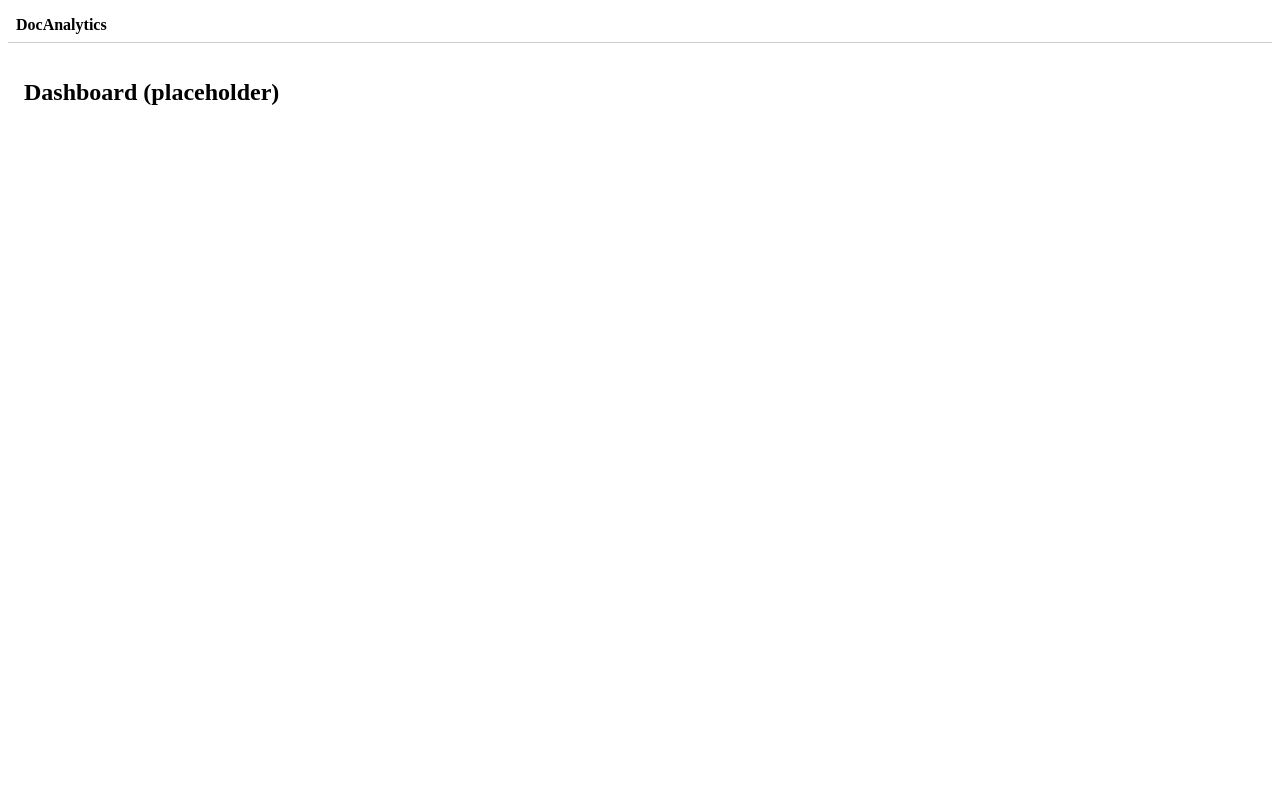
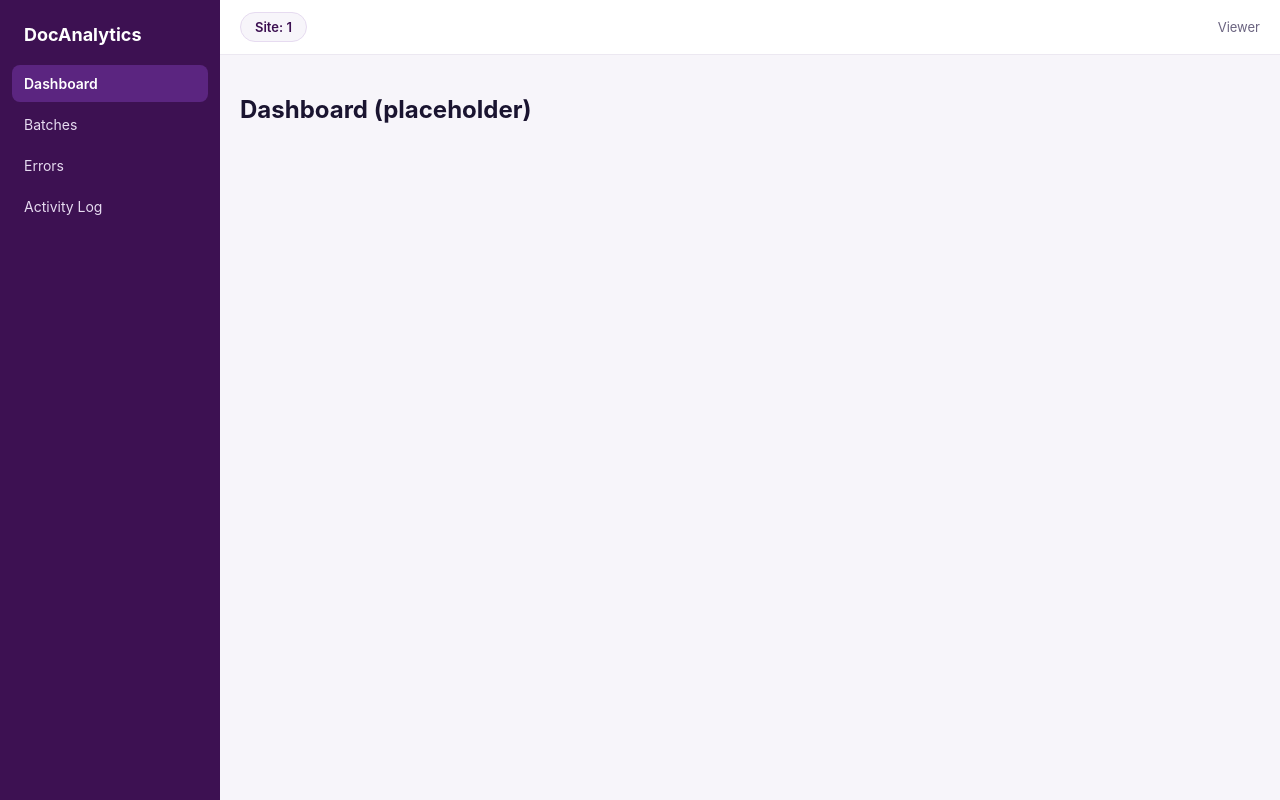
Before and after one commit to Akash29g/Document_Processing_Analytics, an Angular app in the folder docanalytics-web/: page /site/1/dashboard in a window 1280 px wide. Built offline with nearby package versions, Linux system fonts and the light colour scheme.

Commit message:
feat(web): foundation B — interceptors, SiteContext, Toast, purple shell + design tokens; backend CORS

```diff
--- a/docanalytics-web/src/app/app.config.ts
+++ b/docanalytics-web/src/app/app.config.ts
@@ -1,13 +1,15 @@
-import { provideHttpClient } from '@angular/common/http';
+import { provideHttpClient, withInterceptors } from '@angular/common/http';
 import { ApplicationConfig, provideBrowserGlobalErrorListeners } from '@angular/core';
 import { provideRouter } from '@angular/router';
 
 import { routes } from './app.routes';
+import { authSiteInterceptor } from './core/interceptors/auth-site.interceptor';
+import { errorInterceptor } from './core/interceptors/error.interceptor';
 
 export const appConfig: ApplicationConfig = {
   providers: [
     provideBrowserGlobalErrorListeners(),
     provideRouter(routes),
-    provideHttpClient()
+    provideHttpClient(withInterceptors([authSiteInterceptor, errorInterceptor]))
   ]
 };
--- /dev/null
+++ b/docanalytics-web/src/app/core/interceptors/auth-site.interceptor.ts
@@ -0,0 +1,19 @@
+import { HttpInterceptorFn } from '@angular/common/http';
+import { inject } from '@angular/core';
+import { SiteContextService } from '../services/site-context.service';
+
+// NOTE: must match AuthService's storage key (coordinate with Dev A — we agreed on 'da_token').
+// We read from localStorage (not AuthService) to avoid circular DI: AuthService uses HttpClient,
+// and HttpClient runs these interceptors.
+const TOKEN_KEY = 'da_token';
+
+export const authSiteInterceptor: HttpInterceptorFn = (req, next) => {
+  const siteId = inject(SiteContextService).selectedSiteId();
+  const token = localStorage.getItem(TOKEN_KEY);
+
+  let headers = req.headers;
+  if (token) headers = headers.set('Authorization', `Bearer ${token}`);
+  if (siteId) headers = headers.set('X-Site-Id', siteId);
+
+  return next(req.clone({ headers }));
+};
--- /dev/null
+++ b/docanalytics-web/src/app/core/interceptors/error.interceptor.ts
@@ -0,0 +1,31 @@
+import { HttpInterceptorFn } from '@angular/common/http';
+import { inject } from '@angular/core';
+import { Router } from '@angular/router';
+import { catchError, throwError } from 'rxjs';
+import { ToastService } from '../services/toast.service';
+
+const TOKEN_KEY = 'da_token';
+
+export const errorInterceptor: HttpInterceptorFn = (req, next) => {
+  const router = inject(Router);
+  const toast = inject(ToastService);
+
+  return next(req).pipe(
+    catchError(err => {
+      const apiMsg = err?.error?.error?.message as string | undefined;
+
+      if (err.status === 401) {
+        localStorage.removeItem(TOKEN_KEY);
+        toast.error('Session expired — please log in again.');
+        router.navigate(['/login']);
+      } else if (err.status === 403) {
+        toast.error('You are not authorized for this site.');
+      } else if (err.status === 0) {
+        toast.error('Cannot reach the server. Is the API running?');
+      } else {
+        toast.error(apiMsg ?? `Something went wrong (${err.status}).`);
+      }
+      return throwError(() => err);
+    })
+  );
+};
--- /dev/null
+++ b/docanalytics-web/src/app/core/services/site-context.service.ts
@@ -0,0 +1,11 @@
+import { Injectable, signal } from '@angular/core';
+
+@Injectable({ providedIn: 'root' })
+export class SiteContextService {
+  /** the currently selected site id (source of truth = the :siteId URL param) */
+  readonly selectedSiteId = signal<string | null>(null);
+
+  setSite(id: string | null): void {
+    this.selectedSiteId.set(id);
+  }
+}
--- /dev/null
+++ b/docanalytics-web/src/app/core/services/toast.service.ts
@@ -0,0 +1,26 @@
+import { Injectable, signal } from '@angular/core';
+
+export interface Toast {
+  id: number;
+  text: string;
+  type: 'info' | 'error' | 'success';
+}
+
+@Injectable({ providedIn: 'root' })
+export class ToastService {
+  readonly toasts = signal<Toast[]>([]);
+  private seq = 0;
+
+  show(text: string, type: Toast['type'] = 'info', timeoutMs = 5000): void {
+    const id = ++this.seq;
+    this.toasts.update(list => [...list, { id, text, type }]);
+    setTimeout(() => this.dismiss(id), timeoutMs);
+  }
+
+  error(text: string): void { this.show(text, 'error', 7000); }
+  success(text: string): void { this.show(text, 'success'); }
+
+  dismiss(id: number): void {
+    this.toasts.update(list => list.filter(t => t.id !== id));
+  }
+}
--- a/docanalytics-web/src/app/layout/shell.component.ts
+++ b/docanalytics-web/src/app/layout/shell.component.ts
@@ -1,13 +1,92 @@
-import { Component } from '@angular/core';
-import { RouterOutlet } from '@angular/router';
+import { Component, inject } from '@angular/core';
+import { ActivatedRoute, RouterLink, RouterLinkActive, RouterOutlet } from '@angular/router';
+import { takeUntilDestroyed, toSignal } from '@angular/core/rxjs-interop';
+import { map } from 'rxjs';
+import { SiteContextService } from '../core/services/site-context.service';
+import { ToastService } from '../core/services/toast.service';
 
 @Component({
   selector: 'app-shell',
   standalone: true,
-  imports: [RouterOutlet],
+  imports: [RouterOutlet, RouterLink, RouterLinkActive],
   template: `
-    <header style="padding:8px;border-bottom:1px solid #ccc"><strong>DocAnalytics</strong></header>
-    <main style="padding:16px"><router-outlet /></main>
+  <div class="shell">
+    <aside class="sidebar">
+      <div class="brand">DocAnalytics</div>
+      <nav>
+        <a [routerLink]="link('dashboard')" routerLinkActive="active">Dashboard</a>
+        <a [routerLink]="link('batches')" routerLinkActive="active">Batches</a>
+        <a [routerLink]="link('errors')" routerLinkActive="active">Errors</a>
+        <a [routerLink]="link('activity-log')" routerLinkActive="active">Activity Log</a>
+      </nav>
+    </aside>
+
+    <div class="main">
+      <header class="topbar">
+        <span class="site-pill">Site: {{ siteId() ?? '—' }}</span>
+        <span class="spacer"></span>
+        <span class="user">Viewer</span>
+      </header>
+      <main class="content"><router-outlet /></main>
+    </div>
+
+    <!-- global toast outlet -->
+    <div class="toasts">
+      @for (t of toast.toasts(); track t.id) {
+        <div class="toast"
+             [class.error]="t.type === 'error'"
+             [class.success]="t.type === 'success'">
+          {{ t.text }}
+          <button (click)="toast.dismiss(t.id)">×</button>
+        </div>
+      }
+    </div>
+  </div>
   `,
+  styles: [`
+    .shell { display: grid; grid-template-columns: 220px 1fr; height: 100vh; }
+    .sidebar { background: var(--purple-900); color: #fff; padding: 16px 12px; }
+    .brand { font-weight: 700; font-size: 18px; padding: 8px 12px 20px; }
+    nav { display: flex; flex-direction: column; gap: 4px; }
+    nav a { color: var(--purple-200); padding: 10px 12px; border-radius: 8px; font-size: 14px; }
+    nav a:hover { background: var(--purple-700); color: #fff; }
+    nav a.active { background: var(--purple-700); color: #fff; font-weight: 600; }
+    .main { display: flex; flex-direction: column; min-width: 0; }
+    .topbar { display: flex; align-items: center; gap: 12px; background: #fff;
+              border-bottom: 1px solid var(--line); padding: 12px 20px; }
+    .site-pill { background: var(--purple-050); border: 1px solid var(--purple-200);
+                 color: var(--purple-900); border-radius: 999px; padding: 6px 14px;
+                 font-size: 13px; font-weight: 600; }
+    .spacer { flex: 1; }
+    .user { color: var(--muted); font-size: 13px; }
+    .content { padding: 20px; overflow: auto; }
+    .toasts { position: fixed; bottom: 20px; right: 20px; display: flex;
+              flex-direction: column; gap: 8px; z-index: 1000; }
+    .toast { background: var(--purple-900); color: #fff; padding: 10px 14px;
+             border-radius: 8px; box-shadow: 0 4px 12px rgba(61,17,82,.2);
+             display: flex; gap: 12px; align-items: center; font-size: 14px; }
+    .toast.error { background: var(--err); }
+    .toast.success { background: var(--ok); }
+    .toast button { background: transparent; border: none; color: #fff;
+                    cursor: pointer; font-size: 16px; line-height: 1; }
+  `],
 })
-export class ShellComponent { }
+export class ShellComponent {
+  private route = inject(ActivatedRoute);
+  private siteCtx = inject(SiteContextService);
+  toast = inject(ToastService);
+
+  // current :siteId from the URL, exposed as a signal for the template
+  siteId = toSignal(this.route.paramMap.pipe(map(p => p.get('siteId'))), { initialValue: null });
+
+  constructor() {
+    // mirror the :siteId URL param into the global service (DT-3 design)
+    this.route.paramMap
+      .pipe(takeUntilDestroyed())
+      .subscribe(p => this.siteCtx.setSite(p.get('siteId')));
+  }
+
+  link(page: string) {
+    return ['/site', this.siteId(), page];
+  }
+}
--- a/docanalytics-web/src/styles.css
+++ b/docanalytics-web/src/styles.css
@@ -1 +1,36 @@
-/* You can add global styles to this file, and also import other style files */
+/* ===== AVEVA purple/white design tokens ===== */
+:root {
+  --purple-900: #3D1152; /* brand — sidebar, headings */
+  --purple-700: #5B2580; /* hover / active */
+  --purple-500: #7C3AED; /* interactive accent */
+  --purple-200: #E6DBF0; /* borders, tints */
+  --purple-050: #F7F5FA; /* page background */
+  --white: #FFFFFF;
+  --ink: #1A1430; /* primary text */
+  --muted: #6B6480; /* secondary text */
+  --line: #ECE8F1; /* dividers */
+  /* semantic — status only */
+  --ok: #2E9E6B;
+  --err: #D64550;
+  --warn: #E0A100;
+}
+
+* {
+  box-sizing: border-box;
+}
+
+html, body {
+  height: 100%;
+  margin: 0;
+}
+
+body {
+  font-family: 'Inter', 'Segoe UI', Roboto, system-ui, sans-serif;
+  color: var(--ink);
+  background: var(--purple-050);
+}
+
+a {
+  color: var(--purple-500);
+  text-decoration: none;
+}
```
Also changed, not shown: 1 other file (tests, documents, lock files or other folders).
